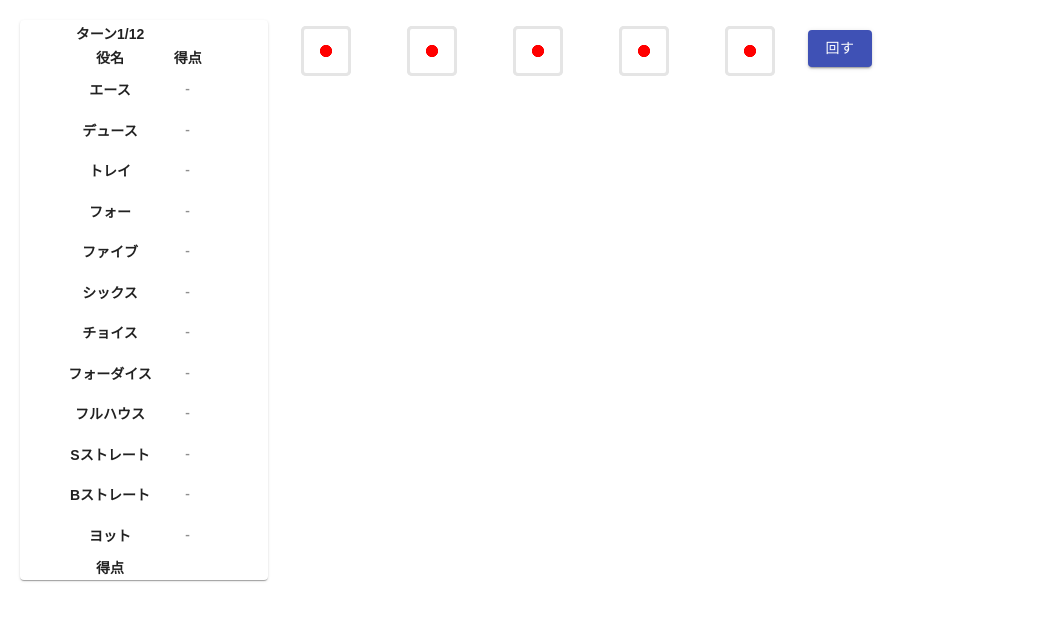
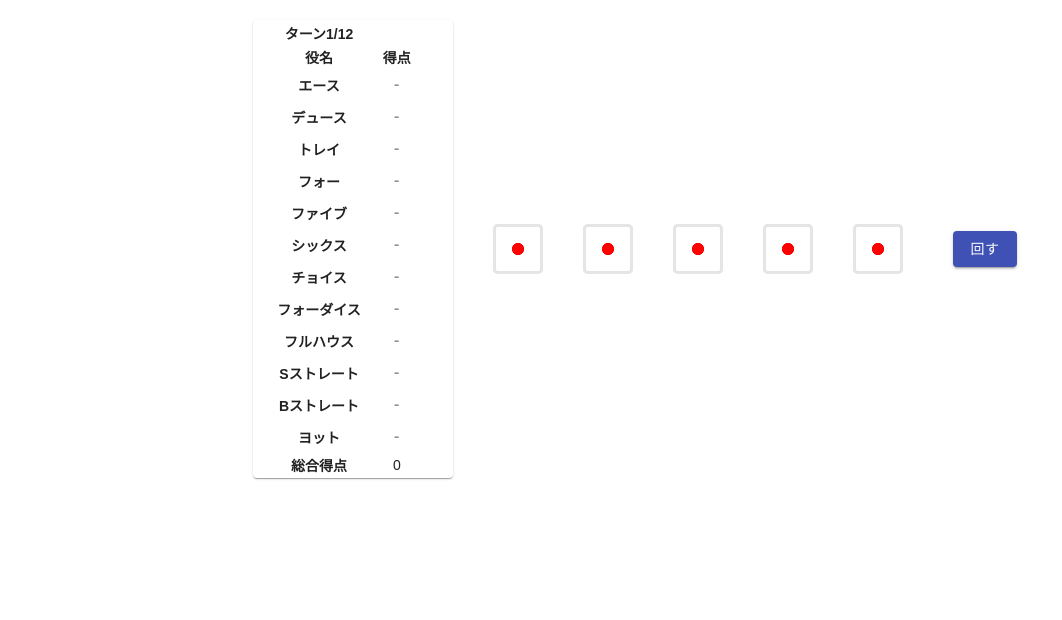
Before and after one commit to hirakuuuu/tsc_tutorial, a React (Create React App) app: page /yahtzee in a window 1280 px wide. Shown: the top 620 px of the page, without its empty margins (0-1062 px from the left). Built offline with nearby package versions, Linux system fonts and the light colour scheme.

Commit message:
[fix] 無限に遊べないようにしたのと、レイアウトを修正

```diff
--- a/src/Yahtzee.tsx
+++ b/src/Yahtzee.tsx
@@ -21,10 +21,10 @@ import "./style/Yahtzee.css";
 */
 
 // 役
-type HandProps = {
-  name: string;
-  score: number | undefined;
-};
+// type HandProps = {
+//   name: string;
+//   score: number | undefined;
+// };
 
 // さいころ
 type DiceState = {
@@ -109,16 +109,11 @@ const Game = () => {
   const renderHand = (i: number) => {
     // スコアを固定
     const setScore = () => {
+      // スコアが算出される前には更新しないようにする
+      if (state.scores[i].value === undefined) {
+        return;
+      }
       setState(({ scores, dices, stepNumber, rotateNumber }) => {
-        // スコアが算出される前には更新しないようにする
-        if (scores[i].value === undefined) {
-          return {
-            scores: scores,
-            dices: dices,
-            stepNumber: stepNumber,
-            rotateNumber: rotateNumber,
-          };
-        }
         // スコアが算出されているならその役を使用済みにする
         const newScores = scores.slice() as AllScoreState;
         newScores[i].used = true;
@@ -149,9 +144,29 @@ const Game = () => {
             opacity: state.scores[i].used ? 1.0 : 0.5,
           }}
         >
-          <Button variant="text" onClick={setScore}>
+          <Button
+            variant="text"
+            onClick={setScore}
+            style={{ padding: "0px", fontSize: "1rem" }}
+          >
             {state.scores[i].value !== undefined ? state.scores[i].value : "-"}
           </Button>
+        </td>
+      </tr>
+    );
+  };
+  const renderTotalScore = () => {
+    let total_score: number = 0;
+    for (let i = 0; i < 12; i++) {
+      total_score += state.scores[i].used
+        ? (state.scores[i].value as number)
+        : 0;
+    }
+    return (
+      <tr>
+        <th scope="row">総合得点</th>
+        <td>
+          <span className="total-score-label">{total_score}</span>
         </td>
       </tr>
     );
@@ -176,8 +191,9 @@ const Game = () => {
     return (
       <Button
         variant="text"
+        className="dice-button"
         onClick={setKeeped}
-        style={{ border: state.dices[i].keeped ? "2px solid #000000" : "none" }}
+        style={{ padding: "20px" }}
       >
         <Dice
           roll={state.dices[i].roll}
@@ -190,53 +206,43 @@ const Game = () => {
 
   // サイコロを回したときの処理
   const rotate = () => {
+    if (state.rotateNumber === 3) {
+      window.alert("3回まわしたので役を選んでね");
+      return;
+    }
+    // ここを遅らせたい
+
     setState(({ scores, dices, stepNumber, rotateNumber }) => {
       const newDices = dices.slice() as BoardState;
-      // for (let i = 0; i < 5; i++) {
-      //   if (newDices[i].rotated) {
-      //     continue;
-      //   }
-      //   newDices[i].roll = Math.floor(Math.random() * 6);
-      //   newDices[i].rotated = true;
-      // }
       for (let i = 0; i < 5; i++) {
         if (newDices[i].keeped) {
           continue;
         }
         newDices[i].roll = Math.floor(Math.random() * 6);
       }
-
-      const newScores = scores.slice() as AllScoreState;
-      for (let i = 0; i < 12; i++) {
-        if (newScores[i].used) continue;
-        console.log(newScores[i].used);
-        newScores[i].value = calc_score(i, newDices);
-      }
       return {
-        scores: newScores,
+        scores: scores,
         dices: newDices,
         stepNumber: stepNumber,
         rotateNumber: rotateNumber + 1,
       };
     });
+    setTimeout(() => {
+      setState(({ scores, dices, stepNumber, rotateNumber }) => {
+        const newScores = scores.slice() as AllScoreState;
+        for (let i = 0; i < 12; i++) {
+          if (newScores[i].used) continue;
+          newScores[i].value = calc_score(i, dices);
+        }
+        return {
+          scores: newScores,
+          dices: dices,
+          stepNumber: stepNumber,
+          rotateNumber: rotateNumber,
         };
-
-  // リセット
-  // const reset = () => {
-  //   setState(({ scores, dices, stepNumber, rotateNumber }) => {
-  //     const newDices = dices.slice() as BoardState;
-  //     for (let i = 0; i < 5; i++) {
-  //       if (newDices[i].keeped) continue;
-  //       newDices[i].rotated = false;
-  //     }
-  //     return {
-  //       scores: scores,
-  //       dices: newDices,
-  //       stepNumber: stepNumber,
-  //       rotateNumber: rotateNumber,
-  //     };
-  //   });
-  // };
+      });
+    }, 3100);
+  };
 
   return (
     <div className="game-wrapper">
@@ -263,14 +269,12 @@ const Game = () => {
               {renderHand(9)}
               {renderHand(10)}
               {renderHand(11)}
-              <tr>
-                <th>得点</th>
-                <td>{}</td>
-              </tr>
+              {renderTotalScore()}
             </tbody>
           </table>
         </Paper>
       </div>
+      <div className="board">
         <div className="dice-wrapper">
           {renderDice(0)}
           {renderDice(1)}
@@ -280,6 +284,7 @@ const Game = () => {
         </div>
         <div>
           <GameButton title={"回す"} onClick={rotate} />
+        </div>
       </div>
     </div>
   );
--- a/src/components/Dice.tsx
+++ b/src/components/Dice.tsx
@@ -39,7 +39,13 @@ const Dice = (props: DiceProps) => {
   }, [props.rotated]);
 
   return (
-    <div className="cb01" style={{ transform: rotate }}>
+    <div style={{ outline: props.keeped ? "2px solid #000000" : "none" }}>
+      <div
+        className="cb01"
+        style={{
+          transform: rotate,
+        }}
+      >
         <div className="cbs1"></div>
         <div className="cbs2"></div>
         <div className="cbs3"></div>
@@ -47,6 +53,7 @@ const Dice = (props: DiceProps) => {
         <div className="cbs5"></div>
         <div className="cbs6"></div>
       </div>
+    </div>
   );
 };
 
--- a/src/style/Dice.css
+++ b/src/style/Dice.css
@@ -35,7 +35,6 @@
 } */
 
 .cb01 {
-  position: relative;
   transform-style: preserve-3d;
   width: 50px;
   height: 50px;
--- a/src/style/Yahtzee.css
+++ b/src/style/Yahtzee.css
@@ -1,19 +1,38 @@
 .dice-wrapper {
-  /* margin: 40px 0; */
+  margin: 0 20px;
 }
 
 .dice-wrapper div {
   float: left;
-  margin-right: 40px;
 }
 
 .score-table-wrapper {
-  width: 20%;
+  min-width: 200px;
 }
 .score-table {
   margin: 0 auto;
 }
 
+.total-score-label {
+  width: 100%;
+  display: flex;
+  align-items: inherit;
+  justify-content: space-around;
+}
+
 .game-wrapper {
+  width: 100%;
   display: flex;
+  margin: 0 auto;
+  justify-content: center;
 }
+
+.board {
+  display: flex;
+  justify-content: center;
+  align-items: center;
+}
+
+/* html {
+  background-image: url("https://image1.shopserve.jp/nissin-ex-onlineshop.com/pic-labo/llimg/muku_natural_ex50_1.jpg?t=201611271118422");
+} */
```
Lines whose indentation alone changed are shown as unchanged.
